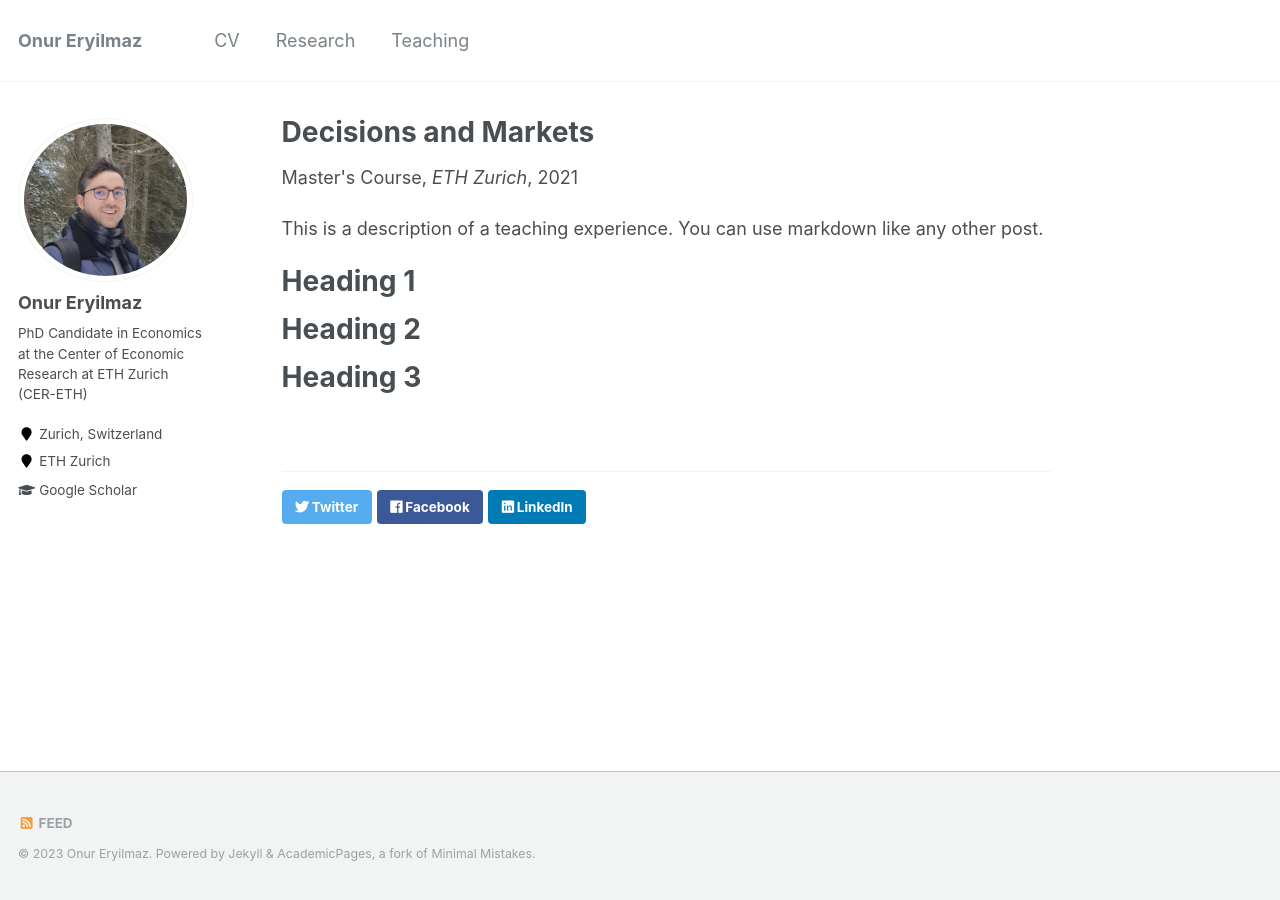
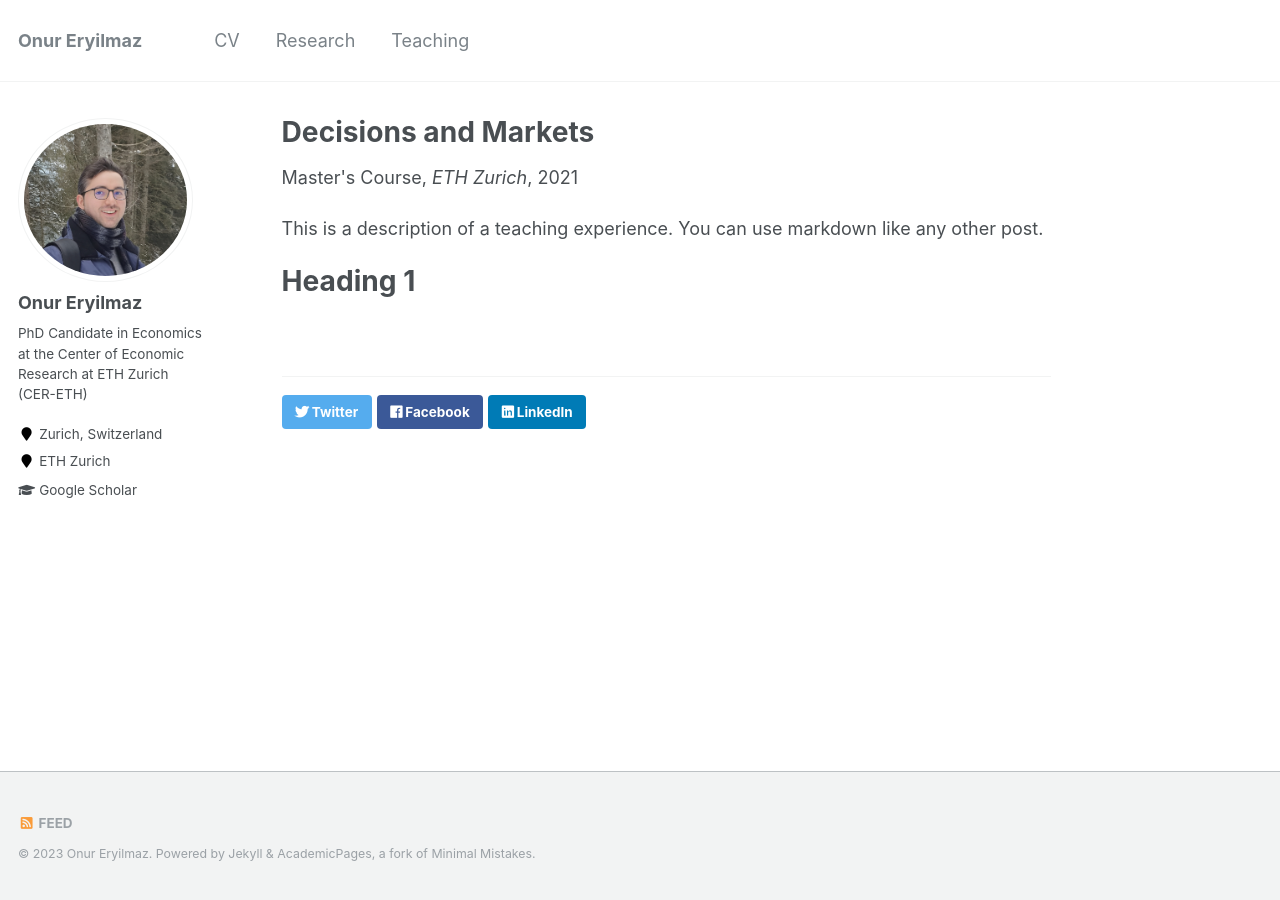
Before and after one commit to oeryilmaz/oeryilmaz.github.io, a Jekyll site: the page built from _teaching/2014-spring-teaching-1.md, in a window 1280 px wide. Built offline with Jekyll 4.4.1, drawn with Linux system fonts in a browser that asks for light colours.

Commit message:
Update 2014-spring-teaching-1.md

```diff
--- a/_teaching/2014-spring-teaching-1.md
+++ b/_teaching/2014-spring-teaching-1.md
@@ -5,16 +5,9 @@ type: "Master's Course"
 permalink: /teaching/2014-spring-teaching-1
 venue: "ETH Zurich"
 date: 2021-01-01
-location: "City, Country"
 ---
 
 This is a description of a teaching experience. You can use markdown like any other post.
 
 Heading 1
 ======
-
-Heading 2
-======
-
-Heading 3
-======
```
